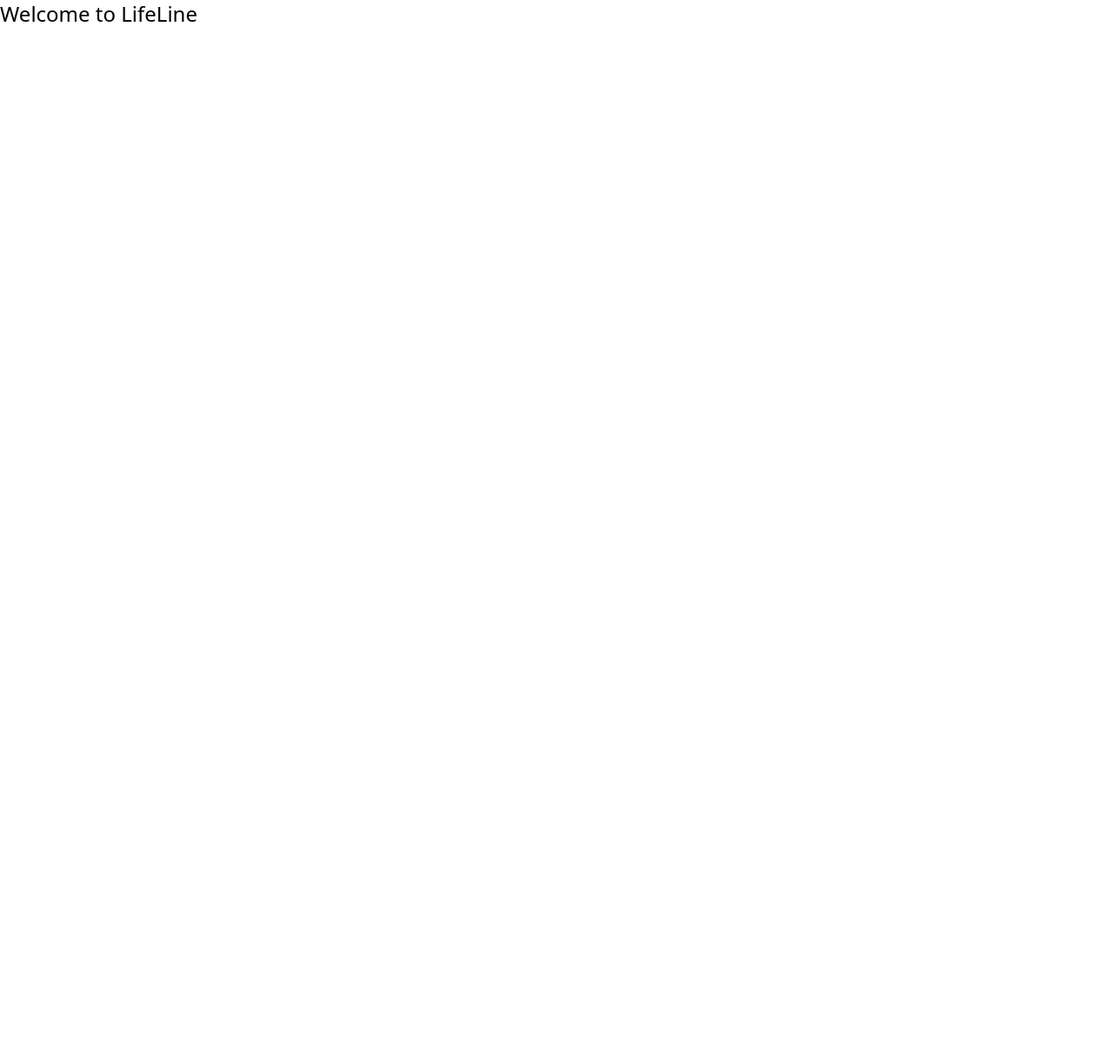
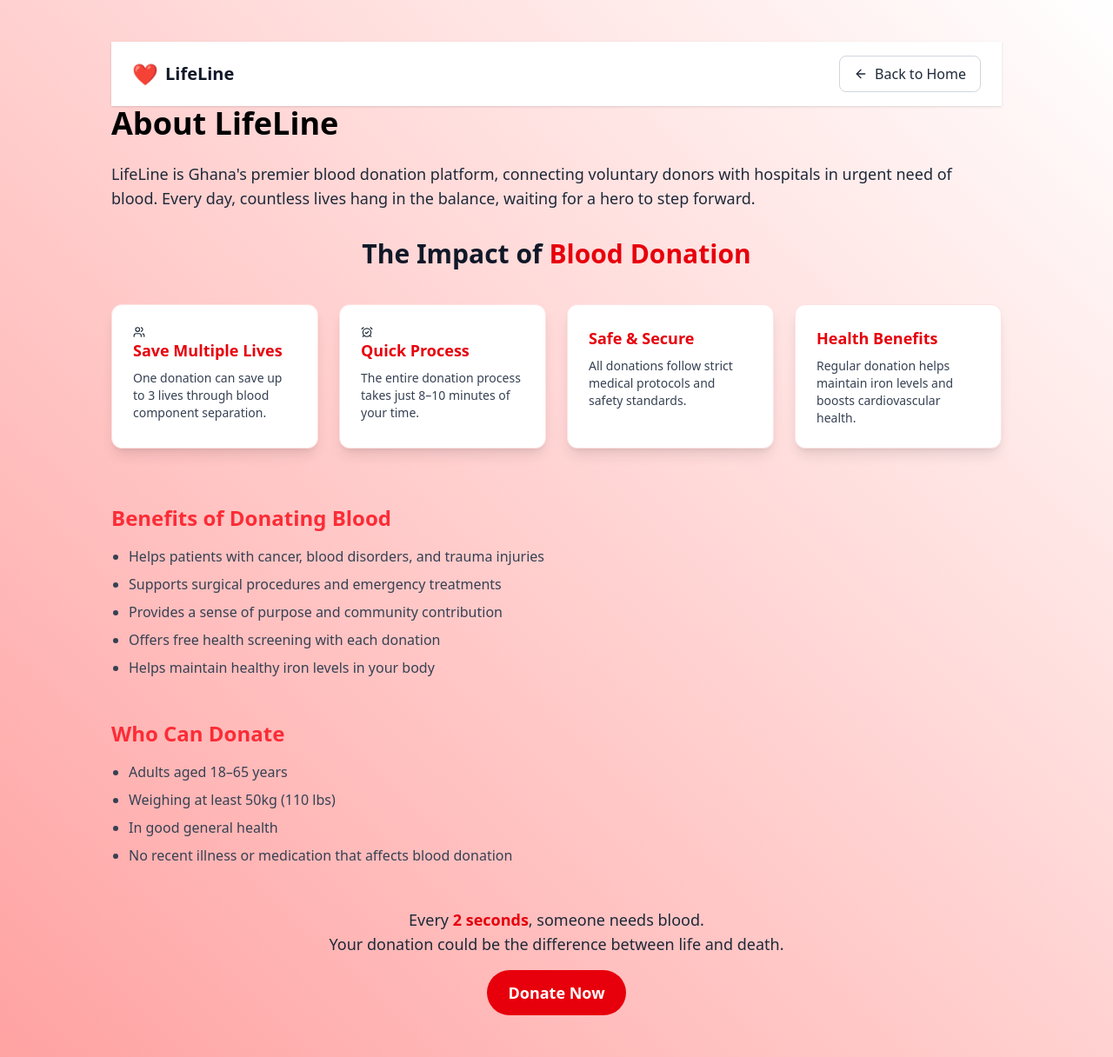
Before and after one commit to DEESAX2/LifeLine, a React (Vite) app: page /about in a window 1280 px wide. Shown: the whole page at 87% size. Before the commit the page ends 800 px from the top, so only its background shows below. Built offline with nearby package versions, Linux system fonts and the light colour scheme.

Commit message:
contact and about

```diff
--- a/package.json
+++ b/package.json
@@ -11,6 +11,7 @@
   },
   "dependencies": {
     "chart.js": "^4.5.0",
+    "lucide-react": "^0.525.0",
     "react": "^19.1.0",
     "react-chartjs-2": "^5.3.0",
     "react-dom": "^19.1.0",
--- a/src/pages/About.jsx
+++ b/src/pages/About.jsx
@@ -1,9 +1,119 @@
+import { ArrowLeft } from "lucide-react";
+import {Users} from "lucide-react";
+import { AlarmCheck } from "lucide-react";
+
 
 export default function About() {
 
   return (
     <>
-  <h1 className="text-2xl text text-black">Welcome to LifeLine</h1>
+   <section className="bg-gradient-to-bl from-white to-red-300 text-gray-800 py-12 px-6 md:px-16 lg:px-32">
+     <header className="bg-white shadow-sm">
+      <div className="max-w-7xl mx-auto px-6 py-4 flex justify-between items-center">
+
+        <div className="flex items-center gap-2">
+          <span className="text-red-600 text-2xl">❤️</span>
+          <h1 className="text-xl font-bold text-gray-900">LifeLine</h1>
+        </div>
+
+        <a
+          href="/"
+          className="flex items-center gap-2 px-4 py-2 border border-gray-300 rounded-lg text-gray-800 hover:bg-gray-100 transition"
+        >
+          <ArrowLeft size={16} />
+          <span>Back to Home</span>
+        </a>
+      </div>
+      </header>
+
+        <h1 className="text-4xl font-bold text-black mb-6">About LifeLine</h1>
+
+        <p className="text-lg mb-8">
+          LifeLine is Ghana's premier blood donation platform, connecting voluntary donors with hospitals in urgent need of blood.
+          Every day, countless lives hang in the balance, waiting for a hero to step forward.
+        </p>
+
+
+        <div className="mb-16">
+  <h2 className="text-3xl font-extrabold text-center text-gray-900 mb-10">
+    The Impact of <span className="text-red-600">Blood Donation</span>
+  </h2>
+
+  <div className="grid gap-6 sm:grid-cols-2 lg:grid-cols-4 max-w-6xl mx-auto">
+
+    <div className="bg-white hover:bg-red-50 border border-red-100 p-6 rounded-xl shadow-lg transition-all duration-300 hover:shadow-xl">
+      <Users size={14} />
+      <h3 className="text-lg font-semibold text-red-600 mb-2">Save Multiple Lives</h3>
+      <p className="text-gray-700 text-sm">
+        One donation can save up to 3 lives through blood component separation.
+      </p>
+    </div>
+
+
+    <div className="bg-white hover:bg-red-50 border border-red-100 p-6 rounded-xl shadow-lg transition-all duration-300 hover:shadow-xl">
+       <AlarmCheck size={14} />
+      <h3 className="text-lg font-semibold text-red-600 mb-2">Quick Process</h3>
+      <p className="text-gray-700 text-sm">
+        The entire donation process takes just 8–10 minutes of your time.
+      </p>
+    </div>
+
+
+    <div className="bg-white hover:bg-red-50 border border-red-100 p-6 rounded-xl shadow-lg transition-all duration-300 hover:shadow-xl">
+      <h3 className="text-lg font-semibold text-red-600 mb-2">Safe & Secure</h3>
+      <p className="text-gray-700 text-sm">
+        All donations follow strict medical protocols and safety standards.
+      </p>
+    </div>
+
+
+    <div className="bg-white hover:bg-red-50 border border-red-100 p-6 rounded-xl shadow-lg transition-all duration-300 hover:shadow-xl">
+      <h3 className="text-lg font-semibold text-red-600 mb-2">Health Benefits</h3>
+      <p className="text-gray-700 text-sm">
+        Regular donation helps maintain iron levels and boosts cardiovascular health.
+      </p>
+    </div>
+  </div>
+</div>
+
+        <div className="mb-12">
+          <h2 className="text-2xl font-semibold text-red-500 mb-4">Benefits of Donating Blood</h2>
+          <ul className="list-disc pl-5 space-y-2 text-gray-700">
+            <li>Helps patients with cancer, blood disorders, and trauma injuries</li>
+            <li>Supports surgical procedures and emergency treatments</li>
+            <li>Provides a sense of purpose and community contribution</li>
+            <li>Offers free health screening with each donation</li>
+            <li>Helps maintain healthy iron levels in your body</li>
+          </ul>
+        </div>
+
+
+        <div className="mb-12">
+          <h2 className="text-2xl font-semibold text-red-500 mb-4">Who Can Donate</h2>
+          <ul className="list-disc pl-5 space-y-2 text-gray-700">
+            <li>Adults aged 18–65 years</li>
+            <li>Weighing at least 50kg (110 lbs)</li>
+            <li>In good general health</li>
+            <li>No recent illness or medication that affects blood donation</li>
+          </ul>
+        </div>
+
+
+        <div className="text-center mt-10">
+          <p className="text-lg font-medium mb-4">
+            Every <span className="text-red-600 font-bold">2 seconds</span>, someone needs blood.
+            <br />
+            Your donation could be the difference between life and death.
+          </p>
+          <a
+            href="/donate"
+            className="inline-block bg-red-600 text-white text-lg font-semibold px-6 py-3 rounded-full hover:bg-red-700 transition"
+          >
+            Donate Now
+          </a>
+        </div>
+
+    </section>
     </>
   )
 }
--- a/src/pages/Contact.jsx
+++ b/src/pages/Contact.jsx
@@ -1,9 +1,144 @@
+import { ArrowLeft } from "lucide-react";
+
 
 export default function Conatct() {
 
   return (
     <>
-  <h1 className="text-2xl text text-black">Welcome to LifeLine</h1>
+
+     <header className="bg-white shadow-sm">
+      <div className="max-w-7xl mx-auto px-6 py-4 flex justify-between items-center">
+        {/* Logo Section */}
+        <div className="flex items-center gap-2">
+          <span className="text-red-600 text-2xl">❤️</span>
+          <h1 className="text-xl font-bold text-gray-900">LifeLine</h1>
+        </div>
+
+        {/* Back to Home Button */}
+        <a
+          href="/"
+          className="flex items-center gap-2 px-4 py-2 border border-gray-300 rounded-lg text-gray-800 hover:bg-gray-100 transition"
+        >
+          <ArrowLeft size={16} />
+          <span>Back to Home</span>
+        </a>
+      </div>
+
+      {/* Hero / Intro Text */}
+      <div className="bg-gray-50 py-10 px-4 text-center">
+        <h2 className="text-3xl font-bold text-gray-900 mb-2">
+          Join the LifeLine Network
+        </h2>
+        <p className="text-gray-700 text-lg max-w-2xl mx-auto">
+          Partner with us to save lives. If you're a hospital interested in joining
+          our blood donation network, we'd love to hear from you.
+        </p>
+      </div>
+    </header>
+   <div className="bg-gray-50 min-h-screen py-12 px-6 md:px-16">
+      <div className="max-w-7xl mx-auto grid lg:grid-cols-3 gap-8">
+        {/* Left Side: Form */}
+        <div className="bg-white p-6 rounded-lg shadow-lg lg:col-span-2">
+          <h2 className="text-2xl font-bold text-blue-600 mb-6 flex items-center gap-2">
+            <span className="text-3xl">📋</span> Hospital Partnership Form
+          </h2>
+
+          <form className="grid grid-cols-1 md:grid-cols-2 gap-4">
+            <div className="col-span-2">
+              <label className="font-medium">Hospital Name *</label>
+              <input
+                type="text"
+                placeholder="Enter your hospital name"
+                className="mt-1 w-full border rounded-lg p-2"
+              />
+            </div>
+
+            <div>
+              <label className="font-medium">Contact Person *</label>
+              <input
+                type="text"
+                placeholder="Blood bank manager or designated contact"
+                className="mt-1 w-full border rounded-lg p-2"
+              />
+            </div>
+
+            <div>
+              <label className="font-medium">Email Address *</label>
+              <input
+                type="email"
+                placeholder="contact@hospital.com"
+                className="mt-1 w-full border rounded-lg p-2"
+              />
+            </div>
+
+            <div>
+              <label className="font-medium">Phone Number *</label>
+              <input
+                type="tel"
+                placeholder="0244123456"
+                className="mt-1 w-full border rounded-lg p-2"
+              />
+            </div>
+
+            <div className="col-span-2">
+              <label className="font-medium">Hospital Location *</label>
+              <input
+                type="text"
+                placeholder="City, Region"
+                className="mt-1 w-full border rounded-lg p-2"
+              />
+            </div>
+
+            <div className="col-span-2">
+              <label className="font-medium">Message</label>
+              <textarea
+                rows={4}
+                placeholder="Tell us about your hospital's blood donation needs and how you'd like to partner with LifeLine..."
+                className="mt-1 w-full border rounded-lg p-2"
+              />
+            </div>
+
+            <div className="col-span-2">
+              <button
+                type="submit"
+                className="w-full bg-red-600 text-white font-semibold py-2 rounded-lg hover:bg-red-700 transition"
+              >
+                Send Partnership Request
+              </button>
+            </div>
+          </form>
+        </div>
+
+        {/* Right Side: Contact & Benefits */}
+        <div className="space-y-6">
+          <div className="bg-white p-6 rounded-lg shadow-md">
+            <h3 className="text-xl font-semibold mb-4">Get in Touch</h3>
+            <div className="text-gray-700 space-y-2">
+              <p>
+                <span className="text-blue-600 mr-2">📞</span> <strong>Phone:</strong> +233 20 123 4567
+              </p>
+              <p>
+                <span className="text-green-600 mr-2">📧</span> <strong>Email:</strong> partnerships@lifeline.gh
+              </p>
+              <p>
+                <span className="text-red-600 mr-2">📍</span> <strong>Office:</strong> Accra, Ghana
+              </p>
+            </div>
+          </div>
+
+          <div className="bg-white p-6 rounded-lg shadow-md">
+            <h3 className="text-xl font-semibold mb-4">Why Partner with LifeLine?</h3>
+            <ul className="list-disc list-inside text-gray-700 space-y-2">
+              <li>Access to a large network of voluntary donors</li>
+              <li>Real-time blood request posting and management</li>
+              <li>Streamlined donor-hospital communication</li>
+              <li>Professional dashboard for blood bank technologists</li>
+              <li>Free platform with no hidden fees</li>
+            </ul>
+          </div>
+        </div>
+      </div>
+    </div>
     </>
   )
 }
--- a/src/pages/Register.jsx
+++ b/src/pages/Register.jsx
@@ -17,20 +17,8 @@ export default function Register() {
           <form className="space-y-3 sm:space-y-4 text-left">
             <p className="font-bold mb-0">Hospital Name</p>
             <input
-              type="text"
+              type="name"
               placeholder="Enter Your Hospital Name"
-              className="w-full px-3 py-2 sm:px-4 sm:py-2 border border-gray-400 rounded focus:outline-none focus:ring-2 focus:ring-blue-300"
-            />
-            <p className="font-bold mb-0">Location</p>
-            <input
-              type="text"
-              placeholder="Your Location"
-              className="w-full px-3 py-2 sm:px-4 sm:py-2 border border-gray-400 rounded focus:outline-none focus:ring-2 focus:ring-blue-300"
-            />
-            <p className="font-bold mb-0">Contact Number</p>
-            <input
-              type="text"
-              placeholder="Enter Your Contact Number"
               className="w-full px-3 py-2 sm:px-4 sm:py-2 border border-gray-400 rounded focus:outline-none focus:ring-2 focus:ring-blue-300"
             />
             <p className="font-bold mb-0">Email</p>
@@ -45,13 +33,22 @@ export default function Register() {
               placeholder="Set Your Password"
               className="w-full px-3 py-2 sm:px-4 sm:py-2 border border-gray-400 rounded focus:outline-none focus:ring-2 focus:ring-blue-300"
             />
-
+            <p className="font-bold mb-0">Location</p>
+            <input
+              type="location"
+              placeholder="Your Location"
+              className="w-full px-3 py-2 sm:px-4 sm:py-2 border border-gray-400 rounded focus:outline-none focus:ring-2 focus:ring-blue-300"
+            />
+            <p className="font-bold mb-0">Phone Number</p>
+            <input
+              type="phone"
+              placeholder="Enter Your Phone Number"
+              className="w-full px-3 py-2 sm:px-4 sm:py-2 border border-gray-400 rounded focus:outline-none focus:ring-2 focus:ring-blue-300"
+            />
             <button
               type="submit"
               className="w-full py-2 mt-4 sm:mt-5 bg-buttonred text-white rounded hover:bg-red-700 transition"
-            >
-              Register
-            </button>
+            >Register</button>
           </form>
 
           <div className="mt-5 sm:mt-6 text-sm">
```
